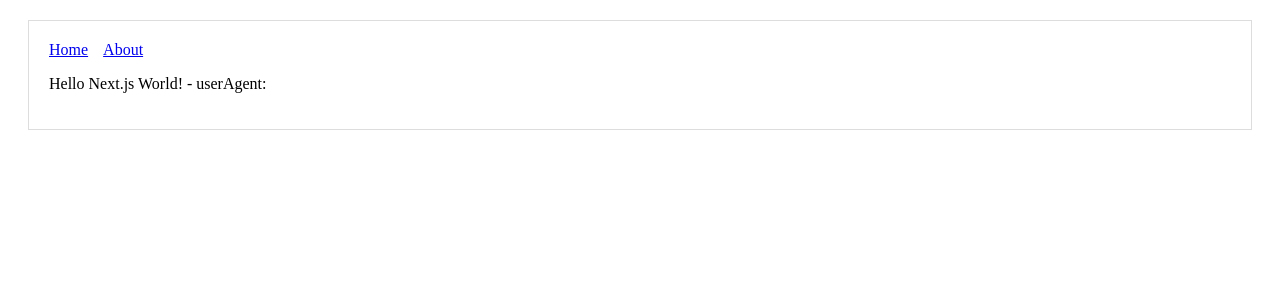
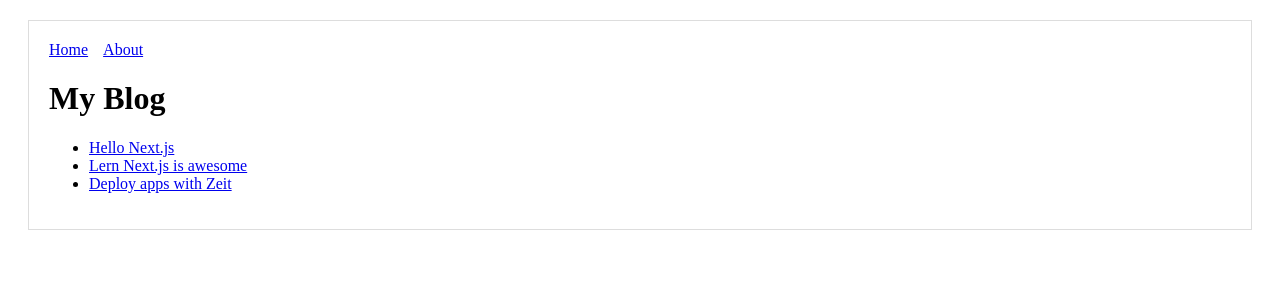
Before and after one commit to teitei-sandbox/next-js-tutorial, a Next.js app: page / in a window 1280 px wide. Shown: the top 300 px of the page. Built offline with nearby package versions, Linux system fonts and the light colour scheme.

Commit message:
Create Dynamic Pages

```diff
--- a/src/pages/index.tsx
+++ b/src/pages/index.tsx
@@ -1,10 +1,27 @@
 import { NextPage } from "next";
+import Link from "next/link";
+
 import Layout from "../components/MyLayout";
 
-const Index: NextPage<{ userAgent: string }> = ({ userAgent }) => {
+const PostLink: NextPage<{ title: string }> = ({ title }) => {
+  return (
+    <li>
+      <Link href={`/post?title=${title}`}>
+        <a>{title}</a>
+      </Link>
+    </li>
+  );
+};
+
+const Index: NextPage<{}> = () => {
   return (
     <Layout>
-      <p>Hello Next.js World! - userAgent: {userAgent}</p>
+      <h1>My Blog</h1>
+      <ul>
+        <PostLink title="Hello Next.js" />
+        <PostLink title="Lern Next.js is awesome" />
+        <PostLink title="Deploy apps with Zeit" />
+      </ul>
     </Layout>
   );
 };
```
Also changed, not shown: src/pages/post.tsx (added, +16 -0 lines).
